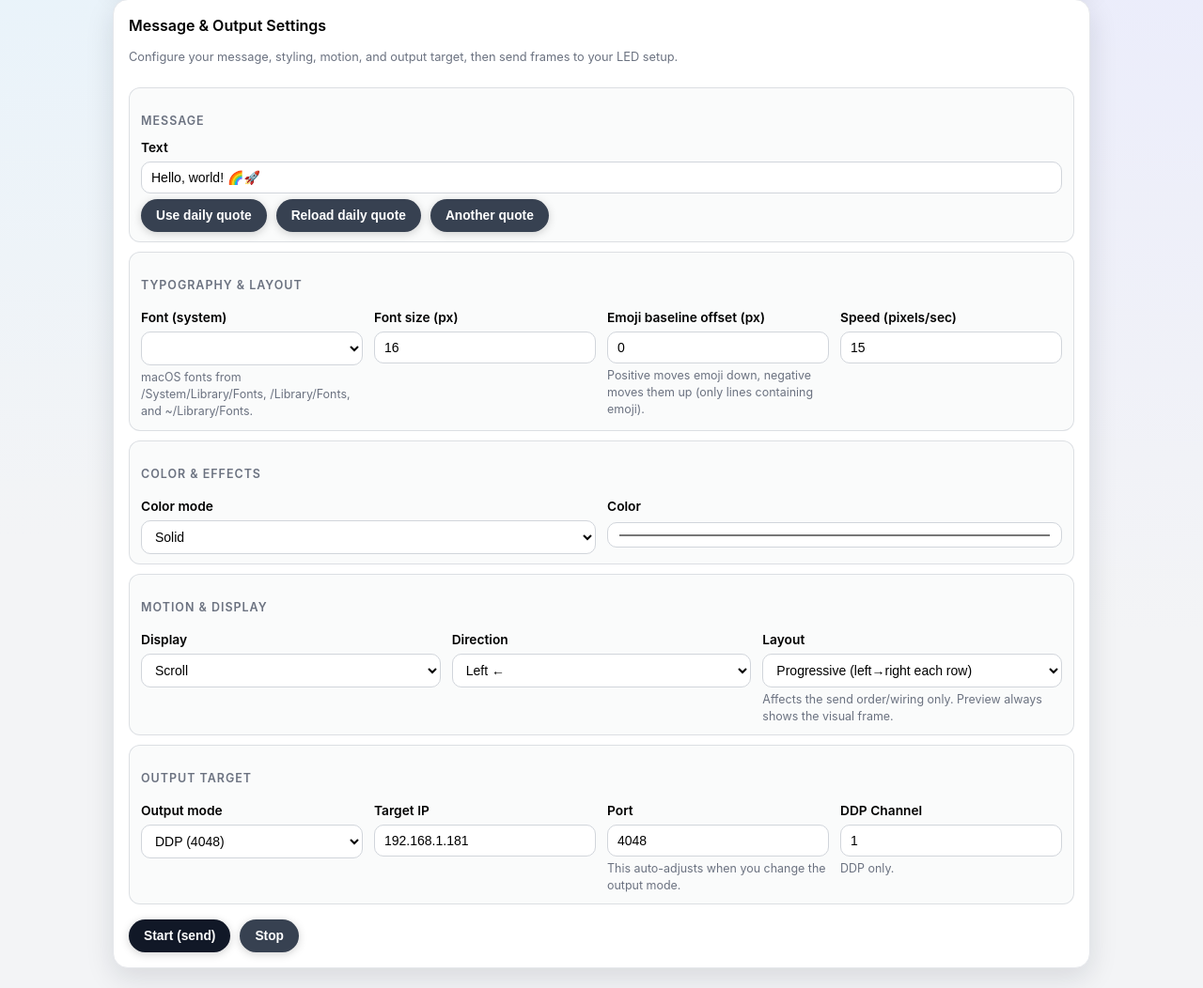
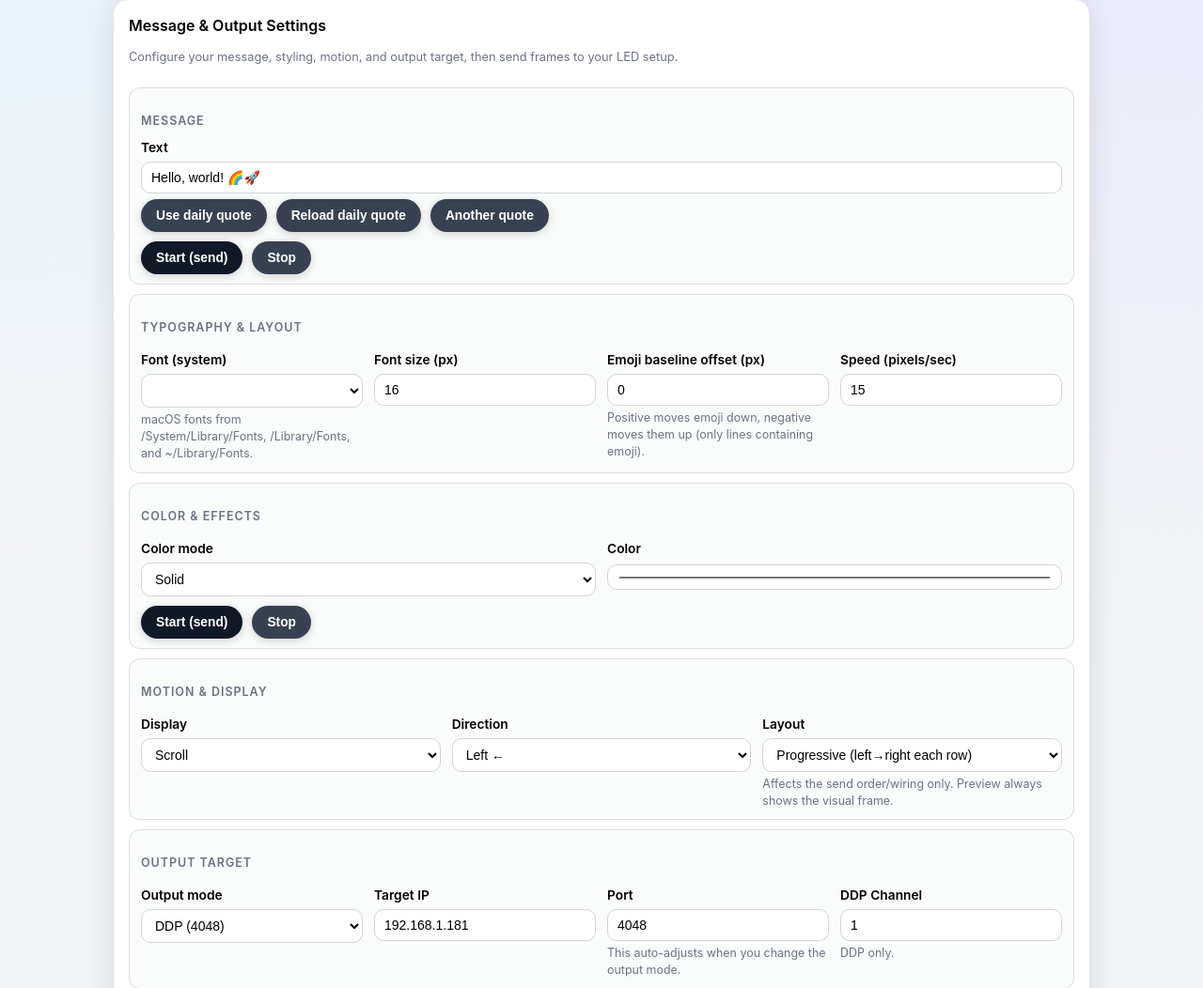
Before and after one commit to sjel123/led-text-scroller, a Flask app: page / in a window 1280 px wide. Shown: the part 561-1613 px from the top of the page at 94% size. Run offline with Flask 3, Linux system fonts and the light colour scheme; lists and menus that the app fills with data are empty.

Commit message:
Add start/stop controls near presets and message controls

```diff
--- a/app.py
+++ b/app.py
@@ -47,6 +47,9 @@ app = Flask(__name__, template_folder="templates", static_folder="static")
 SENDER_THREAD: Optional[threading.Thread] = None
 STOP_EVENT = threading.Event()
 STATE_LOCK = threading.Lock()
+
+# Remember the last config used to start the worker so we can send a blackout frame on stop.
+LAST_CFG: Optional[dict] = None
 
 
 # =========================
@@ -374,6 +377,45 @@ def send_ddp_frame(sock: socket.socket, ip: str, port: int, rgb_bytes: bytes, ch
         idx += 1
 
 
+def send_blackout_frame_from_cfg(cfg: Optional[dict]) -> None:
+    """
+    Best-effort blackout: send a single all-black frame using the last
+    known config (mode/ip/port/serpentine/channel).
+    """
+    if not cfg:
+        return
+
+    mode = cfg.get("mode", "ddp")
+    ip = cfg.get("ip", DEFAULT_TARGET_IP)
+    port = int(cfg.get("port", DEFAULT_DDP_PORT if mode == "ddp" else (WLED_UDP_DEFAULT_PORT if mode == "wled_udp" else DEFAULT_SIMPLE_UDP_PORT)))
+    serpentine = bool(cfg.get("serpentine", False))
+    channel = int(cfg.get("ddp_channel", 1))
+
+    width, height = MATRIX_W, MATRIX_H
+    num_pixels = width * height
+    black_frame = bytes([0, 0, 0] * num_pixels)
+
+    payload = remap_serpentine(black_frame, width, height, serpentine)
+
+    try:
+        sock = socket.socket(socket.AF_INET, socket.SOCK_DGRAM)
+        sock.setsockopt(socket.SOL_SOCKET, socket.SO_SNDBUF, 1024 * 1024)
+        if mode == "ddp":
+            send_ddp_frame(sock, ip, port, payload, channel=channel, seq=0)
+        elif mode == "wled_udp":
+            send_wled_realtime_frame(sock, ip, port, payload)
+        else:
+            send_simple_udp_frame(sock, ip, port, payload)
+    except Exception:
+        # Don't crash stop() on blackout failure
+        pass
+    finally:
+        try:
+            sock.close()
+        except Exception:
+            pass
+
+
 # =========================
 # WORKER
 # =========================
@@ -569,7 +611,8 @@ def start():
 
     with STATE_LOCK:
         STOP_EVENT.clear()
-        global SENDER_THREAD
+        global SENDER_THREAD, LAST_CFG
+        LAST_CFG = cfg
         SENDER_THREAD = threading.Thread(target=scroller_worker, args=(cfg,), daemon=True)
         SENDER_THREAD.start()
 
@@ -580,14 +623,86 @@ def stop():
     stop_worker()
     return jsonify({"ok": True})
 
+@app.route("/stop-json", methods=["POST"])
+def stop_json():
+    """
+    Alias stop endpoint that also returns simple JSON.
+    Useful for desktop scripts calling /stop-json.
+    """
+    stop_worker()
+    return jsonify({"ok": True, "status": "stopped_and_blackout"})
+
 def stop_worker():
+    global SENDER_THREAD, LAST_CFG
+
+    # Snapshot thread + last cfg under lock
     with STATE_LOCK:
-        global SENDER_THREAD
-        if SENDER_THREAD and SENDER_THREAD.is_alive():
+        thread = SENDER_THREAD
+        cfg = LAST_CFG
+
+        if thread and thread.is_alive():
             STOP_EVENT.set()
-            SENDER_THREAD.join(timeout=2.0)
+            thread.join(timeout=2.0)
+
         STOP_EVENT.clear()
         SENDER_THREAD = None
+
+    # Outside lock: best-effort blackout using last config
+    try:
+        send_blackout_frame_from_cfg(cfg)
+    except Exception:
+        pass
+
+
+@app.route("/daily-quote-start", methods=["POST"])
+def daily_quote_start():
+    """
+    Convenience endpoint:
+    1. Fetch daily quote
+    2. Start LED stream with that quote using sensible defaults
+    """
+
+    # 1) Call your existing daily_quote() view function
+    #    daily_quote() returns a Flask Response, so we call .get_json()
+    resp = daily_quote()
+    data = resp.get_json(silent=True) or {}
+    if not data.get("ok"):
+        return jsonify({"ok": False, "error": data.get("error", "Failed to get daily quote")}), 500
+
+    quote = data["quote"]
+
+    # 2) Build a configuration payload for /start
+    #    Use whatever defaults you like – these should match what your UI normally uses.
+    #    Adjust these fields to match exactly what your /start route expects.
+    payload = {
+        "text": quote,
+        "font_path": "/System/Library/Fonts/Supplemental/Arial Unicode.ttf",  # example
+        "font_size": 16,
+        "color_mode": "solid",
+        "color": [255, 255, 255],      # white
+        "gradient_preset": "rainbow",  # ignored for solid
+        "gradient_reverse": False,
+        "gradient_shift_speed": 0.0,
+        "speed": 15.0,
+        "direction": "left",
+        "serpentine": False,
+        "mode": "ddp",                 # or "wled_udp" / "simple"
+        "ip": "192.168.1.181",         # your default LED IP
+        "port": 4048,                  # DDP port
+        "ddp_channel": 1,
+        "crisp": True,
+        "display_mode": "scroll",
+        "center_short": True,
+        "emoji_baseline_offset": 0,
+    }
+
+    # 3) Call the same logic your /start route uses
+    #    Easiest: call `/start` internally via test_request_context / direct function call.
+    with app.test_request_context("/start", method="POST", json=payload):
+        start_response = start()
+
+    # start_response is a Flask Response – just return it
+    return start_response
 
 
 # =========================
--- a/templates/index.html
+++ b/templates/index.html
@@ -398,6 +398,14 @@
             </button>
             <span id="dailyQuoteStatus" class="hint" aria-live="polite"></span>
           </div>
+          <div class="buttons" style="margin-top: 10px">
+            <button id="startBtnMessage" type="button">
+              Start (send)
+            </button>
+            <button id="stopBtnMessage" type="button" class="secondary">
+              Stop
+            </button>
+          </div>
         </div>
 
         <!-- Typography & layout -->
@@ -487,6 +495,14 @@
                 Animate the gradient horizontally across the text.
               </div>
             </div>
+          </div>
+          <div class="buttons" style="margin-top: 10px">
+            <button id="startBtnPresets" type="button">
+              Start (send)
+            </button>
+            <button id="stopBtnPresets" type="button" class="secondary">
+              Stop
+            </button>
           </div>
         </div>
 
@@ -850,8 +866,18 @@
     document.getElementById("speed").addEventListener("change", nudgeToScrollIfStatic)
     document.getElementById("direction").addEventListener("change", nudgeToScrollIfStatic)
 
-    const startButtons = [document.getElementById("startBtn"), previewStartBtn].filter(Boolean)
-    const stopButtons = [document.getElementById("stopBtn"), previewStopBtn].filter(Boolean)
+    const startButtons = [
+      document.getElementById("startBtn"),
+      previewStartBtn,
+      document.getElementById("startBtnMessage"),
+      document.getElementById("startBtnPresets")
+    ].filter(Boolean)
+    const stopButtons = [
+      document.getElementById("stopBtn"),
+      previewStopBtn,
+      document.getElementById("stopBtnMessage"),
+      document.getElementById("stopBtnPresets")
+    ].filter(Boolean)
 
     async function handleStart() {
       if(!animReq){
```
Also changed, not shown: daily_quote_to_led.py (added, +22 -0 lines).
